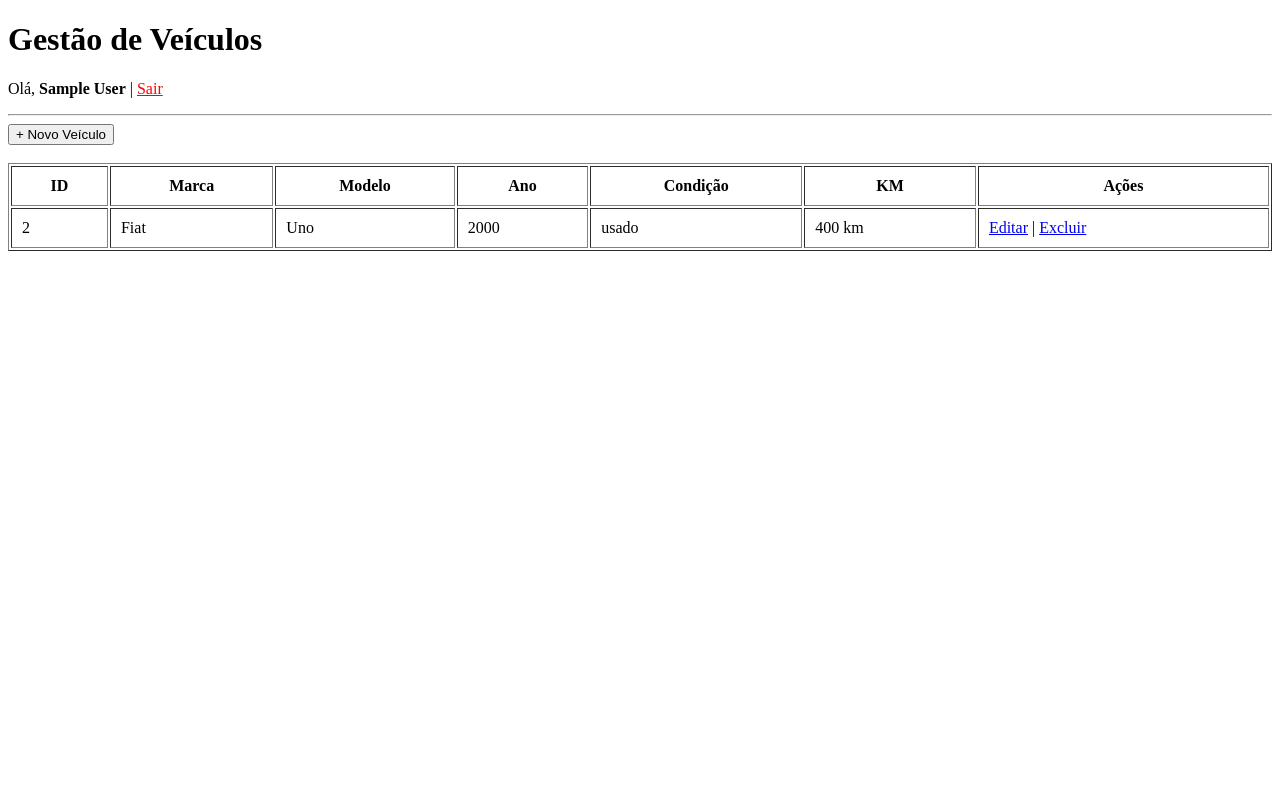
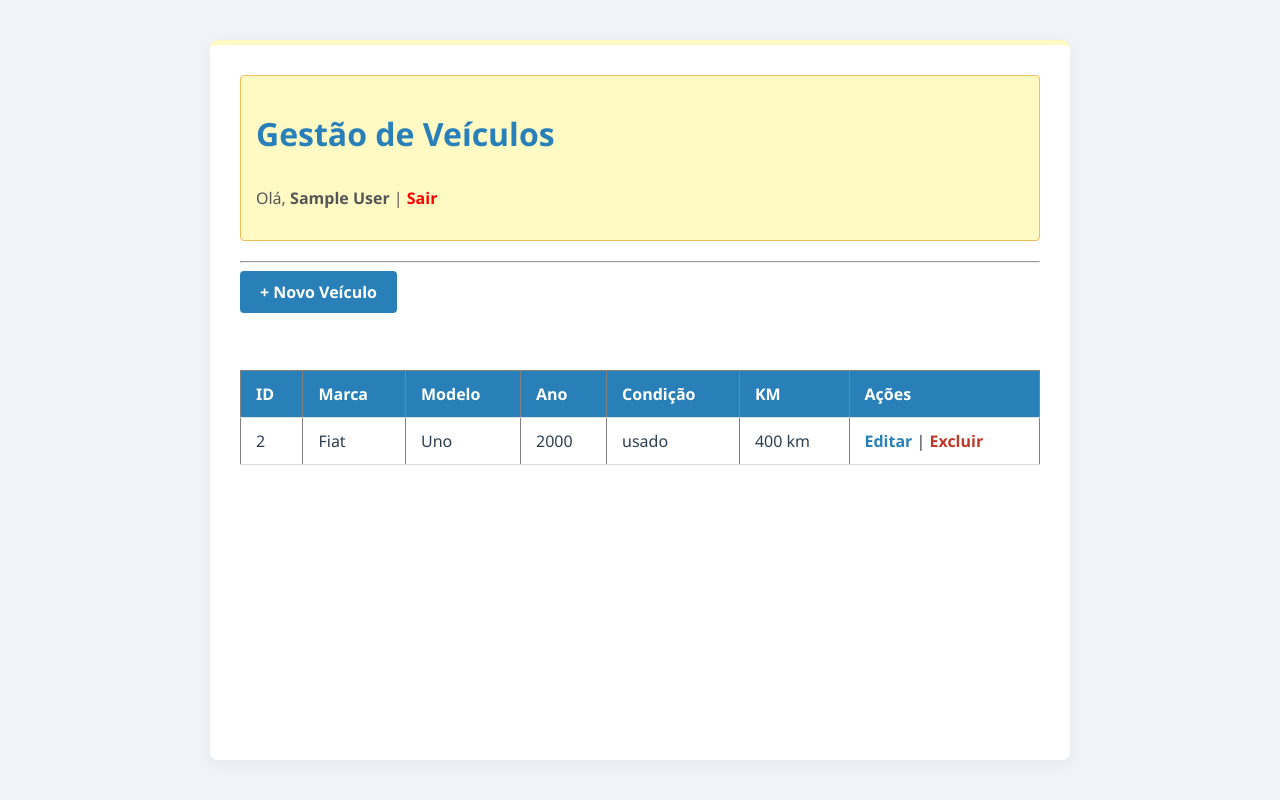
Before and after one commit to SilvioGobo/ProjetoDesenvolvimentoWeb, a PHP site: page /veiculos in a window 1280 px wide. Run offline with PHP 8.4, Linux system fonts and the light colour scheme; the visitor is signed in with stand-in values (Sample User, id 1); data comes from the database, SQL or seed files in the repository; both versions use the stored data as it was after the commit.

Commit message:
estilização e segurança

```diff
--- a/app/Controllers/VeiculoController.php
+++ b/app/Controllers/VeiculoController.php
@@ -3,6 +3,7 @@ namespace App\Controllers;
 
 use App\DAO\VeiculoDAO;
 use App\Models\Veiculo;
+use App\Helpers\Utils;
 
 class VeiculoController{
     public function index(){
@@ -19,6 +20,22 @@ class VeiculoController{
     }
 
     public function store(){
+        //Validação do servidor
+        if (empty($_POST['marca']) || trim($_POST['marca']) === '') {
+            Utils::alertAndBack("Erro: O campo MARCA é obrigatório!");
+        }
+
+        if (empty($_POST['modelo']) || trim($_POST['modelo']) === '') {
+            Utils::alertAndBack("Erro: O campo MODELO é obrigatório!");
+        }
+
+        if (empty($_POST['ano']) || !is_numeric($_POST['ano'])) {
+            Utils::alertAndBack("Erro: O campo ANO deve ser um número válido!");
+        }
+
+        if (empty($_POST['km']) && $_POST['km'] !== '0') { // KM pode ser 0, então cuidado com empty
+             Utils::alertAndBack("Erro: O campo KM é obrigatório!");
+        }
         //pega os dados do post
         $marca = $_POST['marca'];
         $modelo = $_POST['modelo'];
--- a/app/DAO/UsuarioDAO.php
+++ b/app/DAO/UsuarioDAO.php
@@ -28,7 +28,7 @@ class UsuarioDAO{
 
             return $stmt->execute();
         } catch (PDOException $e) {
-            die('Erro ao criar usuário ' . $e->getMessage());
+            throw $e;
         }
     }
     //Buscar um usuário pelo email
--- a/app/Views/login.php
+++ b/app/Views/login.php
@@ -4,11 +4,12 @@
     <meta charset="UTF-8">
     <meta name="viewport" content="width=device-width, initial-scale=1.0">
     <title>Login</title>
+    <link rel="stylesheet" href="/css/style.css">
 </head>
 <body>
+    <div class="container">
         <h1>Sistema</h1>
         <p>Acesse suas credenciais:</p>
-
         <form action="/login" method="POST">
             <div>
                 <label for="email">Email:</label>
@@ -24,5 +25,6 @@
             <br>
             <p>Não tem uma conta? <a href="/register">Crie uma aqui</a></p>
         </form>
+    </div>
 </body>
 </html>
--- a/app/Views/register.php
+++ b/app/Views/register.php
@@ -4,8 +4,10 @@
     <meta charset="UTF-8">
     <meta name="viewport" content="width=device-width, initial-scale=1.0">
     <title>Cadastro</title>
+    <link rel="stylesheet" href="/css/style.css">
 </head>
 <body>
+   <div class="container">
        <h1>Criar uma conta</h1>
         <form action="/register" method="POST">
             <div>
@@ -25,7 +27,8 @@
             <br>
             <button type="submit">Cadastrar</button>
             <br>
-        <p>Já tem uma conta? <a href="/Login">Faça o login</a></p>
+            <p>Já tem uma conta? <a href="/login">Faça o login</a></p>
         </form>
+   </div>
 </body>
 </html>
--- a/app/Views/veiculos/lista.php
+++ b/app/Views/veiculos/lista.php
@@ -4,23 +4,21 @@
     <meta charset="UTF-8">
     <meta name="viewport" content="width=device-width, initial-scale=1.0">
     <title>Lista de Veículos</title>
+    <link rel="stylesheet" href="/css/style.css">
 </head>
 <body>
+    <div class="container">
         <header>
             <h1>Gestão de Veículos</h1>
             <p>Olá, <strong><?php echo $_SESSION['usuario_nome']; ?></strong> |
                <a href="/logout" style="color: red;">Sair</a>
             </p>
         </header>
-
         <hr>
-
-    <a href="/veiculos/criar">
-        <button>+ Novo Veículo</button>
+        <a href="/veiculos/criar" class="btn btn-novo">
+            + Novo Veículo
         </a>
-
         <br><br>
-
         <table border="1" width="100%" cellpadding="10">
             <thead>
                 <tr>
@@ -48,10 +46,10 @@
                             <td><?php echo $veiculo->getCondicao(); ?></td>
                             <td><?php echo number_format($veiculo->getKm(), 0, ',', '.'); ?> km</td>
                             <td>
-                            <a href="/veiculos/atualizar?id=<?php echo $veiculo->getId(); ?>">Editar</a>
+                                <a href="/veiculos/atualizar?id=<?php echo $veiculo->getId(); ?>" class="btn-editar">Editar</a>
                                 |
                                 <a href="/veiculos/deletar?id=<?php echo $veiculo->getId(); ?>"
-                               onclick="return confirm('Tem certeza que deseja excluir?');">
+                                   onclick="return confirm('Tem certeza que deseja excluir?');" class="btn-excluir">
                                    Excluir
                                 </a>
                             </td>
@@ -60,5 +58,6 @@
                 <?php endif; ?>
                 </tbody>
         </table>
+    </div>
 </body>
 </html>
--- /dev/null
+++ b/public/css/style.css
@@ -0,0 +1,143 @@
+:root {
+    /* --- PALETA DE CORES --- */
+    --cor-fundo: #f0f4f8;       /* Branco Gelo (levemente azulado) */
+    --cor-container: #ffffff;   /* Branco Puro para os cartões */
+    --cor-texto: #2c3e50;       /* Azul Escuro (quase preto) para leitura */
+    --cor-azul-principal: #2980b9; /* Azul bonito para títulos/links */
+    --cor-amarelo-claro: #fff9c4;  /* Amarelo claro para destaques/fundo de cabeçalho */
+
+    /* --- BOTÕES --- */
+    --btn-verde: #27ae60;
+    --btn-vermelho: #c0392b;
+    --btn-azul: #2980b9;
+    --btn-cinza: #95a5a6;
+}
+
+/* --- GERAL --- */
+body {
+    font-family: 'Segoe UI', Tahoma, Geneva, Verdana, sans-serif;
+    background-color: var(--cor-fundo);
+    color: var(--cor-texto);
+    margin: 0;
+    padding: 0;
+    display: flex;
+    justify-content: center;
+    min-height: 100vh;
+}
+
+/* Centraliza o conteúdo na tela e cria um "cartão" */
+.container, body > form, body > table {
+    background-color: var(--cor-container);
+    width: 90%;
+    max-width: 800px;
+    margin: 40px auto;
+    padding: 30px;
+    border-radius: 8px;
+    box-shadow: 0 4px 15px rgba(0,0,0,0.05);
+    border-top: 5px solid var(--cor-amarelo-claro); /* Detalhe em amarelo */
+}
+
+/* --- TIPOGRAFIA --- */
+h1 {
+    color: var(--cor-azul-principal);
+    border-bottom: 2px solid var(--cor-amarelo-claro);
+    padding-bottom: 10px;
+    margin-bottom: 20px;
+}
+
+a {
+    color: var(--cor-azul-principal);
+    text-decoration: none;
+    font-weight: bold;
+}
+
+a:hover {
+    text-decoration: underline;
+}
+
+/* --- FORMULÁRIOS --- */
+form {
+    display: flex;
+    flex-direction: column;
+}
+
+label {
+    margin-bottom: 5px;
+    font-weight: 600;
+    color: var(--cor-texto);
+}
+
+input, select {
+    padding: 10px;
+    margin-bottom: 15px;
+    border: 1px solid #ccc;
+    border-radius: 4px;
+    font-size: 16px;
+    background-color: #fafafa;
+}
+
+input:focus, select:focus {
+    outline: none;
+    border-color: var(--cor-azul-principal);
+    background-color: #fff;
+    box-shadow: 0 0 5px rgba(41, 128, 185, 0.2);
+}
+
+/* --- TABELAS (Lista de Veículos) --- */
+table {
+    width: 100%;
+    border-collapse: collapse;
+    margin-top: 20px;
+}
+
+thead {
+    background-color: var(--cor-azul-principal);
+    color: white;
+}
+
+th, td {
+    padding: 12px 15px;
+    text-align: left;
+    border-bottom: 1px solid #ddd;
+}
+
+tr:hover {
+    background-color: var(--cor-amarelo-claro); /* Destaque amarelo ao passar o mouse */
+}
+
+/* --- BOTÕES --- */
+button, .btn {
+    padding: 10px 20px;
+    border: none;
+    border-radius: 4px;
+    cursor: pointer;
+    font-size: 16px;
+    font-weight: bold;
+    color: white;
+    transition: opacity 0.3s;
+    display: inline-block;
+    text-align: center;
+}
+
+button:hover, .btn:hover {
+    opacity: 0.9;
+    text-decoration: none;
+}
+
+/* Cores específicas dos botões */
+button[type="submit"] { background-color: var(--btn-verde); } /* Salvar/Entrar */
+
+/* Classes auxiliares para links que parecem botões */
+.btn-novo { background-color: var(--btn-azul); margin-bottom: 15px; }
+.btn-editar { color: var(--btn-azul); }
+.btn-excluir { color: var(--btn-vermelho); }
+
+/* Header da sessão (onde aparece o nome do usuário) */
+header {
+    background-color: var(--cor-amarelo-claro);
+    padding: 15px;
+    border-radius: 4px;
+    margin-bottom: 20px;
+    border: 1px solid #eebd58;
+    color: #555;
+}
```
Also changed, not shown: app/Controllers/LoginController.php (+41 -6 lines), app/Helpers/Utils.php (added, +18 -0 lines), app/Views/veiculos/editar.php (+3 -8 lines), app/Views/veiculos/formulario.php (+3 -7 lines), db/gestao_veiculos.sqlite. Lines whose indentation alone changed are shown as unchanged.
